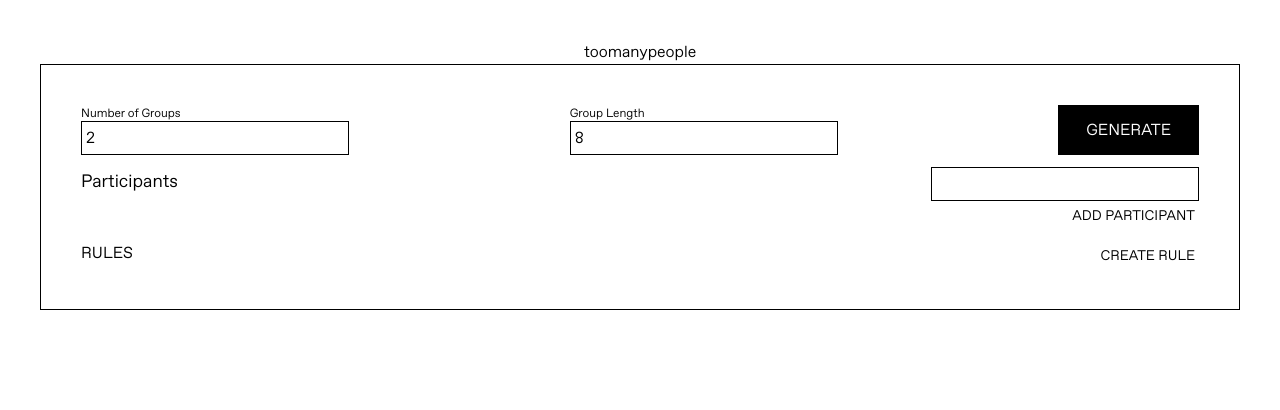
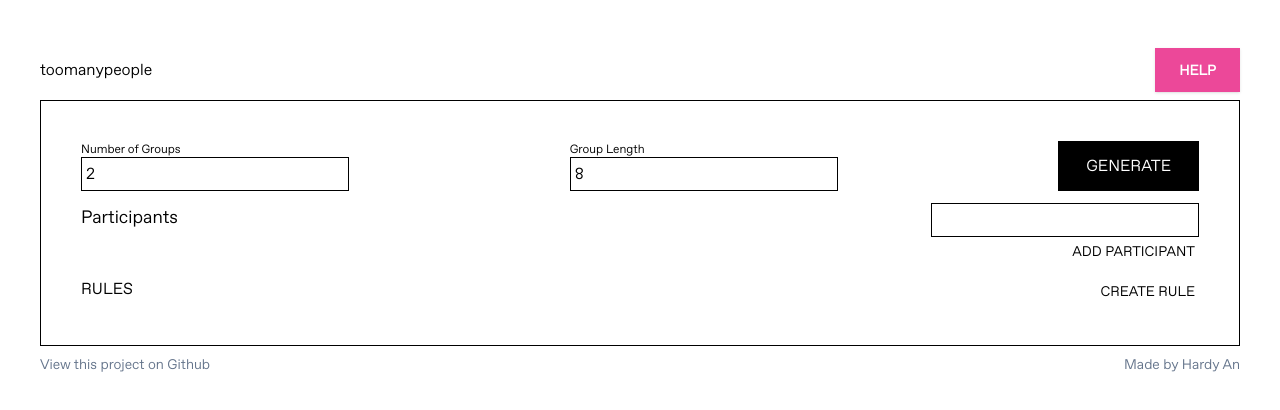
Before and after one commit to zMrKrabz/toomanypeople, a Next.js app: page / in a window 1280 px wide. Shown: the top 410 px of the page. Built offline with nearby package versions, Linux system fonts and the light colour scheme.

Commit message:
add info modal and footer

```diff
--- a/src/app/page.tsx
+++ b/src/app/page.tsx
@@ -1,13 +1,29 @@
+"use client"
+
 import Image from 'next/image'
 import './globals.css'
 import Home from '@/pages/home'
+import InfoModal from '@/components/infoModal'
 
 export default function App() {
   return (
-    <main className="flex flex-col items-center justify-between p-10 font-[FavoritSSENSE-Inter] text-base w-full">
+    <main className="flex flex-col items-center justify-between p-10 font-[FavoritSSENSE-Inter] text-base w-full space-y-2">
 			<title>toomanypeople</title>
-			<p>toomanypeople</p>
-      <Home />
-    </main>
+			<div className="flex flex-row justify-between items-center w-full">
+				<div className="justify-center">
+					<p>toomanypeople</p>
+				</div>
+				<div className="justify-end">
+					<InfoModal />
+				</div>
+			</div>
+			<Home />
+
+			{/* footer */}
+			<div className="flex flex-row text-slate-500 text-sm justify-between w-full">
+				<a href="https://github.com/zMrKrabz/toomanypeople">View this project on Github</a>
+				<p>Made by Hardy An</p>
+			</div>
+		</main>
   )
 }
--- /dev/null
+++ b/src/components/infoModal.tsx
@@ -0,0 +1,53 @@
+import Modal from './modal';
+import { MouseEvent, FC } from 'react';
+
+interface ButtonProps {
+	onClick: (event: MouseEvent<HTMLButtonElement>) => void;
+}
+
+const Button: FC<ButtonProps> = ({ onClick }) => {
+	return (
+		<button
+				className="bg-pink-500 text-white active:bg-pink-600 font-bold uppercase text-sm px-6 py-3 rounded-none shadow hover:shadow-lg outline-none focus:outline-none ease-linear transition-all duration-150"
+				type="button"
+				onClick={onClick}
+			>
+				Help
+		</button>
+	)
+}
+
+interface QuestionProps {
+	title: string;
+	body: string;
+}
+
+const Question: FC<QuestionProps> = ({ title, body }) => {
+	return (
+		<div className="flex flex-col">
+			<p className="font-bold">{title}</p>
+			<p className="text-sm">{body}</p>
+		</div>
+	)
+}
+
+const Body = () => {
+	return (
+		<div className="relative px-6 pb-8 flex-auto flex flex-col space-y-3">
+			<Question title="What is toomanypeople?" body="toomanypeople is an application to split a number of people into groups" />
+			<Question title="Adding a Participant" body='To add a participant, write their name on the field above "Add Participant" and press "Add Participant" ' />
+			<Question title="GENERATE" body="This button creates the groups to split the participants into" />
+			<Question title="RULES" body="Rules are the groups of people that are always to be together."/>
+		</div>
+	)
+}
+
+const InfoModal = () => {
+	return (
+		<>
+			<Modal Icon={Button} Body={Body}/>
+		</>
+	)
+}
+
+export default InfoModal;
--- /dev/null
+++ b/src/components/modal.tsx
@@ -0,0 +1,55 @@
+import { useState, FC, ComponentType, MouseEvent } from "react";
+
+interface ButtonProps {
+	onClick: (event: MouseEvent<HTMLButtonElement>) => void;
+}
+
+interface ModalProps {
+	Icon: ComponentType<ButtonProps>;
+	modalTitle?: string;
+	Body: ComponentType;
+	Footer?: ComponentType;
+}
+
+const Modal: FC<ModalProps> = ({ Icon, modalTitle, Footer, Body }) => {
+  const [showModal, setShowModal] = useState(false);
+
+	return (
+		<>
+			<Icon onClick={() => setShowModal(true)} />
+			{showModal ? (
+				<>
+					<div
+						className="justify-center items-center flex overflow-x-hidden overflow-y-auto fixed inset-0 z-50 outline-none focus:outline-none rounded-none"
+					>
+						<div className="relative w-auto my-6 mx-auto max-w-3xl">
+							{/*content*/}
+							<div className="border-0 shadow-lg relative flex flex-col w-full bg-white outline-none focus:outline-none">
+								{/*header*/}
+								<div className="flex items-start justify-between p-5">
+									<h3 className="text-3xl font-semibold">
+										{ modalTitle }
+									</h3>
+									<button
+										className="p-1 ml-auto bg-transparent border-0 text-black float-right text-3xl leading-none font-semibold outline-none focus:outline-none"
+										onClick={() => setShowModal(false)}
+									>
+										<span className="bg-transparent text-black h-6 w-6 text-2xl block outline-none focus:outline-none">
+											×
+										</span>
+									</button>
+								</div>
+								{/*body*/}
+								{ Body ? <Body /> : null }
+								{/*footer*/}
+								{ Footer ? <Footer /> : null }
+							</div>
+						</div>
+					</div>
+					<div className="opacity-25 fixed inset-0 z-40 bg-black"></div>
+				</>
+			) : null}
+		</>
+	);
+}
+export default Modal;
```
